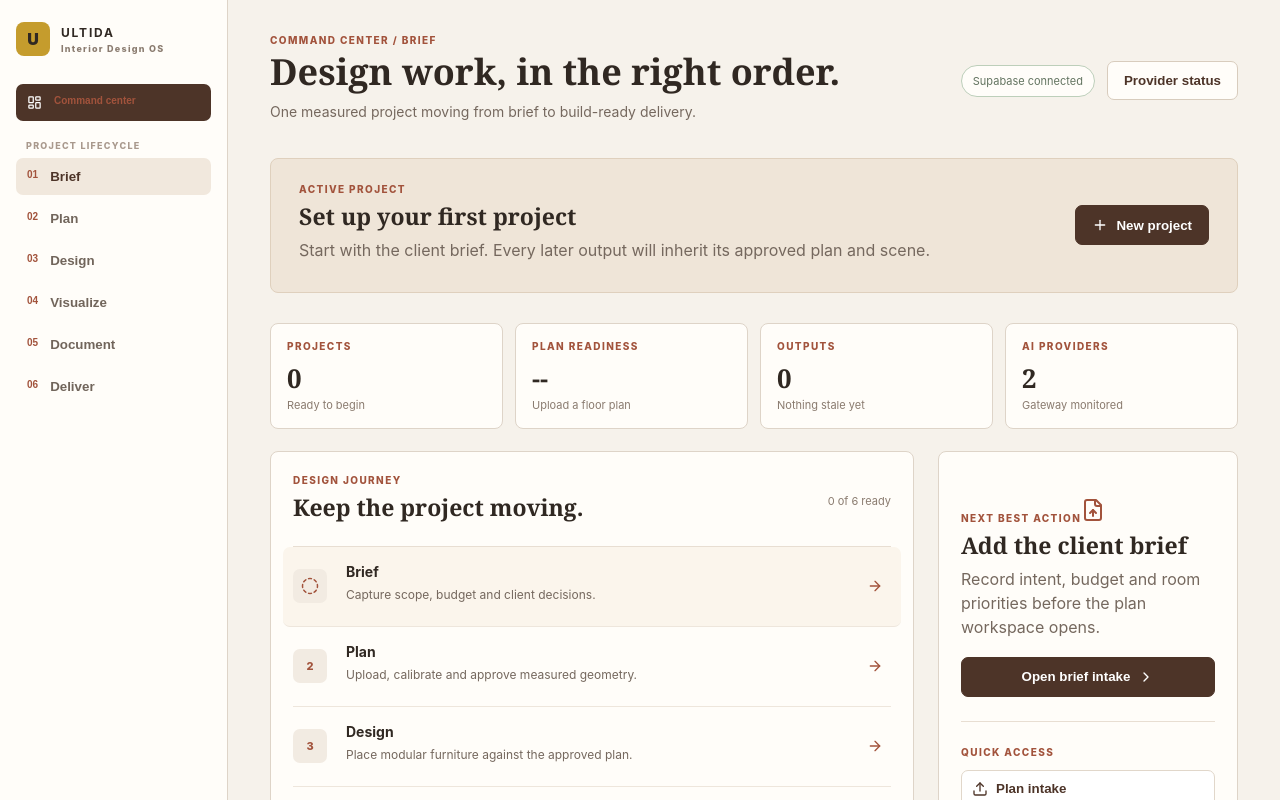
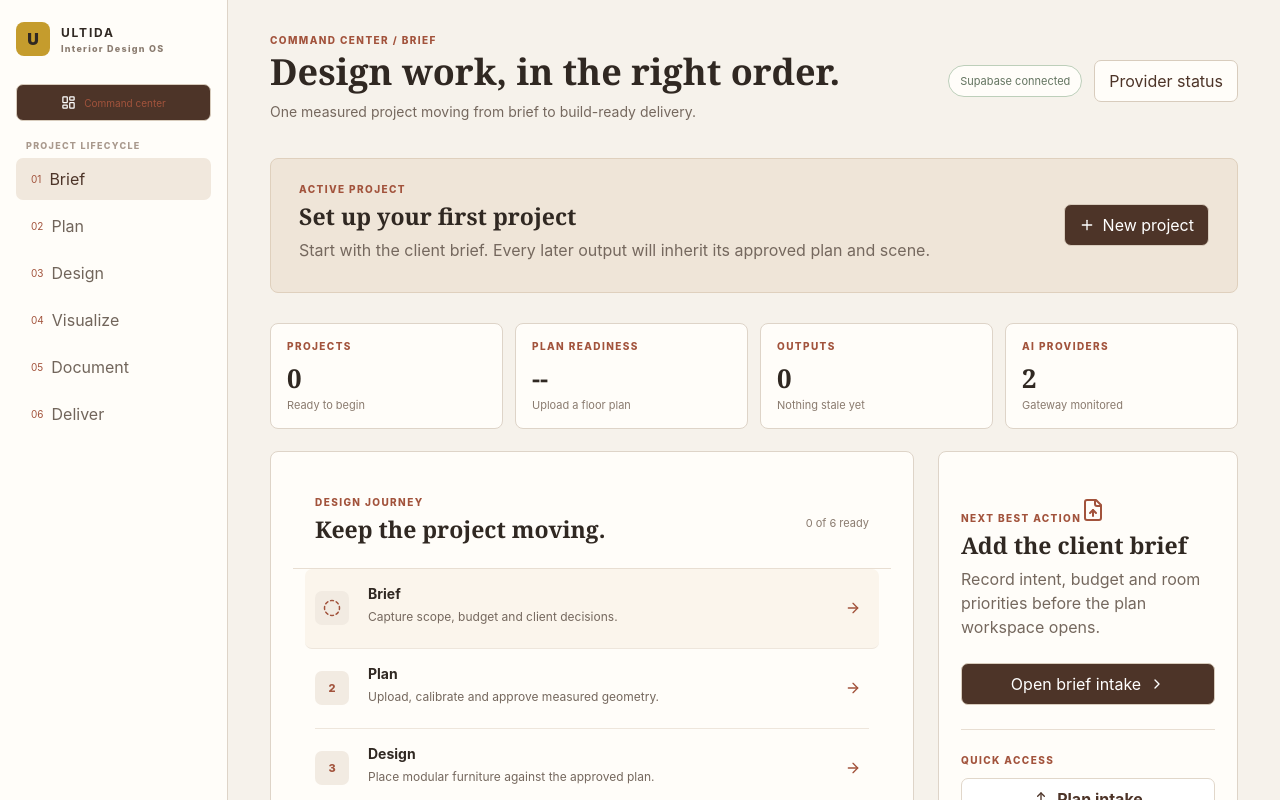
Before and after one commit to shaykhedeee/ULTIDA, a React (Vite) app in the folder apps/web/: page / in a window 1280 px wide. Shown: the top 800 px of the page. Built offline with nearby package versions, Linux system fonts and the light colour scheme; no server answers.

Commit message:
feat: establish shadcn dashboard primitives

```diff
--- a/apps/web/src/App.tsx
+++ b/apps/web/src/App.tsx
@@ -1,6 +1,7 @@
 import { ArrowRight, CheckCircle2, CircleDashed, FileUp, Sparkles, Plus, X, LayoutDashboard, Upload, Ruler, Image, ChevronRight } from 'lucide-react';
 import { useEffect, useState } from 'react';
 import { supabase, supabaseConfigured } from './lib/supabase';
+import { Badge, Button, Card, CardContent, CardHeader, Separator } from './components/ui/primitives';
 import './intake.css';
 
 const stages = [
@@ -40,18 +41,18 @@ export function App() {
   return <div className="app-shell">
     <aside>
       <div className="brand"><span>U</span><div><strong>ULTIDA</strong><small>Interior Design OS</small></div></div>
-      <nav><button className="active"><LayoutDashboard size={15}/><span>Command center</span></button><div className="nav-label">PROJECT LIFECYCLE</div>{stages.map(([name], index) => <button className={activeStage === name ? 'stage-active' : ''} onClick={() => setActiveStage(name)} key={name}><span>{String(index + 1).padStart(2, '0')}</span>{name}</button>)}</nav>
+      <nav><Button className="active"><LayoutDashboard size={15}/><span>Command center</span></Button><div className="nav-label">PROJECT LIFECYCLE</div>{stages.map(([name], index) => <Button variant="ghost" className={activeStage === name ? 'stage-active' : ''} onClick={() => setActiveStage(name)} key={name}><span>{String(index + 1).padStart(2, '0')}</span>{name}</Button>)}</nav>
       <div className="system"><CheckCircle2 size={15}/> Foundation ready</div>
     </aside>
     <main>
-      <header><div><small>COMMAND CENTER / {activeStage.toUpperCase()}</small><h1>Design work, in the right order.</h1><p className="lede">One measured project moving from brief to build-ready delivery.</p></div><div className="header-actions"><span className={supabaseConfigured ? 'status ready' : 'status'}>{supabaseConfigured ? 'Supabase connected' : 'Local preview'}</span><button className="quiet">Provider status</button></div></header>
-      <section className="project-band"><div><small>ACTIVE PROJECT</small><h2>Set up your first project</h2><p>Start with the client brief. Every later output will inherit its approved plan and scene.</p></div><button className="primary" onClick={() => setShowIntake(true)}><Plus size={16}/> New project</button></section>
-      <section className="readiness-grid"><div><small>PROJECTS</small><strong>0</strong><span>Ready to begin</span></div><div><small>PLAN READINESS</small><strong>--</strong><span>Upload a floor plan</span></div><div><small>OUTPUTS</small><strong>0</strong><span>Nothing stale yet</span></div><div><small>AI PROVIDERS</small><strong>2</strong><span>Gateway monitored</span></div></section>
+      <header><div><small>COMMAND CENTER / {activeStage.toUpperCase()}</small><h1>Design work, in the right order.</h1><p className="lede">One measured project moving from brief to build-ready delivery.</p></div><div className="header-actions"><Badge tone={supabaseConfigured ? 'success' : 'neutral'}>{supabaseConfigured ? 'Supabase connected' : 'Local preview'}</Badge><Button variant="outline">Provider status</Button></div></header>
+      <Card className="project-band"><CardContent><small>ACTIVE PROJECT</small><h2>Set up your first project</h2><p>Start with the client brief. Every later output will inherit its approved plan and scene.</p></CardContent><Button onClick={() => setShowIntake(true)}><Plus size={16}/> New project</Button></Card>
+      <section className="readiness-grid"><Card><small>PROJECTS</small><strong>0</strong><span>Ready to begin</span></Card><Card><small>PLAN READINESS</small><strong>--</strong><span>Upload a floor plan</span></Card><Card><small>OUTPUTS</small><strong>0</strong><span>Nothing stale yet</span></Card><Card><small>AI PROVIDERS</small><strong>2</strong><span>Gateway monitored</span></Card></section>
       <section className="content-grid">
-        <div className="workflow"><div className="section-title"><div><small>DESIGN JOURNEY</small><h2>Keep the project moving.</h2></div><span>0 of 6 ready</span></div>
+        <Card className="workflow"><CardHeader className="section-title"><div><small>DESIGN JOURNEY</small><h2>Keep the project moving.</h2></div><span>0 of 6 ready</span></CardHeader><CardContent>
           {stages.map(([name, detail], index) => <article className={activeStage === name ? 'selected-row' : ''} onClick={() => setActiveStage(name)} key={name}><div className="step-icon">{index === 0 ? <CircleDashed size={18}/> : <span>{index + 1}</span>}</div><div><h3>{name}</h3><p>{detail}</p></div><button aria-label={`Open ${name}`}><ArrowRight size={16}/></button></article>)}
-        </div>
-        <div className="side-panel"><small>NEXT BEST ACTION</small><FileUp size={24}/><h2>{activeStage === 'Plan' ? 'Upload the floor plan' : 'Add the client brief'}</h2><p>{activeStage === 'Plan' ? 'Bring in a PDF, image or CAD file. Then calibrate one known wall before analysis.' : 'Record intent, budget and room priorities before the plan workspace opens.'}</p><button className="primary full" onClick={() => setShowIntake(true)}>{activeStage === 'Plan' ? 'Open plan intake' : 'Open brief intake'} <ChevronRight size={16}/></button><hr/><small>QUICK ACCESS</small><div className="quick-tools"><button onClick={() => setActiveStage('Plan')}><Upload size={16}/><span>Plan intake</span></button><button onClick={() => setActiveStage('Plan')}><Ruler size={16}/><span>Review geometry</span></button><button onClick={() => setActiveStage('Visualize')}><Image size={16}/><span>AI visual proposal</span></button></div><hr/><small>AURA</small><div className="aura"><Sparkles size={18}/><p>Suggestions appear after the project has approved context.</p></div></div>
+        </CardContent></Card>
+        <Card className="side-panel"><small>NEXT BEST ACTION</small><FileUp size={24}/><h2>{activeStage === 'Plan' ? 'Upload the floor plan' : 'Add the client brief'}</h2><p>{activeStage === 'Plan' ? 'Bring in a PDF, image or CAD file. Then calibrate one known wall before analysis.' : 'Record intent, budget and room priorities before the plan workspace opens.'}</p><Button className="full" onClick={() => setShowIntake(true)}>{activeStage === 'Plan' ? 'Open plan intake' : 'Open brief intake'} <ChevronRight size={16}/></Button><Separator/><small>QUICK ACCESS</small><div className="quick-tools"><Button variant="outline" onClick={() => setActiveStage('Plan')}><Upload size={16}/><span>Plan intake</span></Button><Button variant="outline" onClick={() => setActiveStage('Plan')}><Ruler size={16}/><span>Review geometry</span></Button><Button variant="outline" onClick={() => setActiveStage('Visualize')}><Image size={16}/><span>AI visual proposal</span></Button></div><Separator/><small>AURA</small><div className="aura"><Sparkles size={18}/><p>Suggestions appear after the project has approved context.</p></div></Card>
       </section>
       {showIntake && <div className="modal-backdrop" role="presentation"><form className="modal" onSubmit={createProject}><div className="modal-head"><div><small>CLIENT INTAKE</small><h2>Create a project</h2></div><button type="button" className="icon-button" aria-label="Close intake" onClick={() => setShowIntake(false)}><X size={18}/></button></div><label>Project name<input value={projectName} onChange={(event) => setProjectName(event.target.value)} placeholder="e.g. Mehta Residence" autoFocus /></label><label>Client name<input value={clientName} onChange={(event) => setClientName(event.target.value)} placeholder="Client or family name" /></label><p className="modal-note">The project will begin in Brief. Plan upload and review unlock after this step.</p>{message && <div className="inline-message">{message}</div>}<button className="primary full" type="submit"><Plus size={16}/> Create project</button></form></div>}
     </main>
--- /dev/null
+++ b/apps/web/src/components/ui/primitives.tsx
@@ -0,0 +1,13 @@
+import type { ButtonHTMLAttributes, HTMLAttributes, PropsWithChildren } from 'react';
+
+export function cn(...values: Array<string | false | null | undefined>) { return values.filter(Boolean).join(' '); }
+
+export function Button({ className, variant = 'default', ...props }: ButtonHTMLAttributes<HTMLButtonElement> & { variant?: 'default' | 'outline' | 'ghost' }) {
+  return <button className={cn('ui-button', `ui-button-${variant}`, className)} {...props} />;
+}
+
+export function Card({ className, ...props }: HTMLAttributes<HTMLDivElement>) { return <div className={cn('ui-card', className)} {...props} />; }
+export function CardHeader({ className, ...props }: HTMLAttributes<HTMLDivElement>) { return <div className={cn('ui-card-header', className)} {...props} />; }
+export function CardContent({ className, ...props }: HTMLAttributes<HTMLDivElement>) { return <div className={cn('ui-card-content', className)} {...props} />; }
+export function Badge({ children, className, tone = 'neutral' }: PropsWithChildren<{ className?: string; tone?: 'neutral' | 'success' | 'accent' }>) { return <span className={cn('ui-badge', `ui-badge-${tone}`, className)}>{children}</span>; }
+export function Separator({ className }: { className?: string }) { return <div className={cn('ui-separator', className)} role="separator" />; }
--- a/apps/web/src/intake.css
+++ b/apps/web/src/intake.css
@@ -1,2 +1,3 @@
 .header-actions{display:flex;align-items:center;gap:12px}.status{border:1px solid #ded4c8;border-radius:999px;padding:8px 11px;font-size:11px;color:#8a7b6f;background:#fffdf9}.status.ready{color:#637460;border-color:#bdcfba}.modal-backdrop{position:fixed;inset:0;background:rgba(48,40,34,.34);display:grid;place-items:center;padding:20px;z-index:10}.modal{width:min(440px,100%);background:#fffdf9;border:1px solid #ded4c8;border-radius:10px;padding:24px;box-shadow:0 24px 60px rgba(48,40,34,.18)}.modal-head{display:flex;justify-content:space-between;align-items:flex-start}.modal label{display:grid;gap:7px;margin-top:18px;font-size:12px;font-weight:800;color:#4d3428}.modal input{width:100%;border:1px solid #d8ccbd;border-radius:7px;background:#fff;padding:12px;color:#302822;font:inherit}.icon-button{border:1px solid #ded4c8;background:#fffdf9;border-radius:7px;padding:7px;color:#4d3428}.modal-note{font-size:12px;margin-top:18px}.inline-message{background:#f3eadf;border:1px solid #dfd0bd;border-radius:7px;padding:10px;font-size:12px;margin-top:14px}
 .nav-label{font-size:9px;letter-spacing:.14em;color:#a9998d;font-weight:800;margin:14px 10px 2px}.stage-active{background:#f1e8dd!important;color:#4d3428!important}.lede{font-size:14px;margin-top:10px}.readiness-grid{display:grid;grid-template-columns:repeat(4,1fr);gap:12px;margin:22px 0}.readiness-grid>div{background:#fffdf9;border:1px solid #ded4c8;border-radius:8px;padding:16px}.readiness-grid strong,.readiness-grid span{display:block}.readiness-grid strong{font-family:Georgia,serif;font-size:26px;margin:8px 0 2px}.readiness-grid span{font-size:11px;color:#8a7b6f}.selected-row{background:#fbf5ec;margin-left:-10px;margin-right:-10px;padding-left:10px!important;padding-right:10px!important;border-radius:7px}.quick-tools{display:grid;gap:6px;margin-top:12px}.quick-tools button{display:flex;align-items:center;gap:8px;border:1px solid #e1d7ca;background:#fff;padding:10px;border-radius:7px;color:#4d3428;text-align:left;font-weight:700}.quick-tools button:hover{background:#f3eadf}@media(max-width:850px){.readiness-grid{grid-template-columns:repeat(2,1fr)}.header-actions{align-items:flex-end;flex-direction:column;gap:7px}}
+.ui-button{border:1px solid #d8ccbd;border-radius:7px;background:#4d3428;color:#fff;padding:10px 14px;font-weight:800;display:inline-flex;align-items:center;justify-content:center;gap:8px;cursor:pointer;font:inherit}.ui-button-outline{background:#fffdf9;color:#4d3428}.ui-button-ghost{border-color:transparent;background:transparent;color:#71655b;text-align:left;justify-content:flex-start;width:100%}.ui-button:hover{filter:brightness(.97)}.ui-card{background:#fffdf9;border:1px solid #ded4c8;border-radius:8px}.ui-card-header{padding:22px}.ui-card-content{padding:22px}.ui-badge{display:inline-flex;align-items:center;border:1px solid #ded4c8;border-radius:999px;padding:8px 11px;background:#fffdf9;font-size:11px;color:#8a7b6f}.ui-badge-success{color:#637460;border-color:#bdcfba}.ui-badge-accent{color:#a2533c;border-color:#d7b8a8}.ui-separator{height:1px;background:#e8ded2;margin:24px 0}.project-band.ui-card{display:flex;justify-content:space-between;align-items:center}.project-band .ui-card-content{padding:0}.readiness-grid .ui-card{padding:16px}.side-panel.ui-card{padding:22px}.workflow.ui-card{overflow:hidden}.workflow .ui-card-content{padding-top:0}.workflow .ui-card-header{padding-bottom:18px}.quick-tools .ui-button{width:100%}
```
Also changed, not shown: apps/web/components.json (added).
